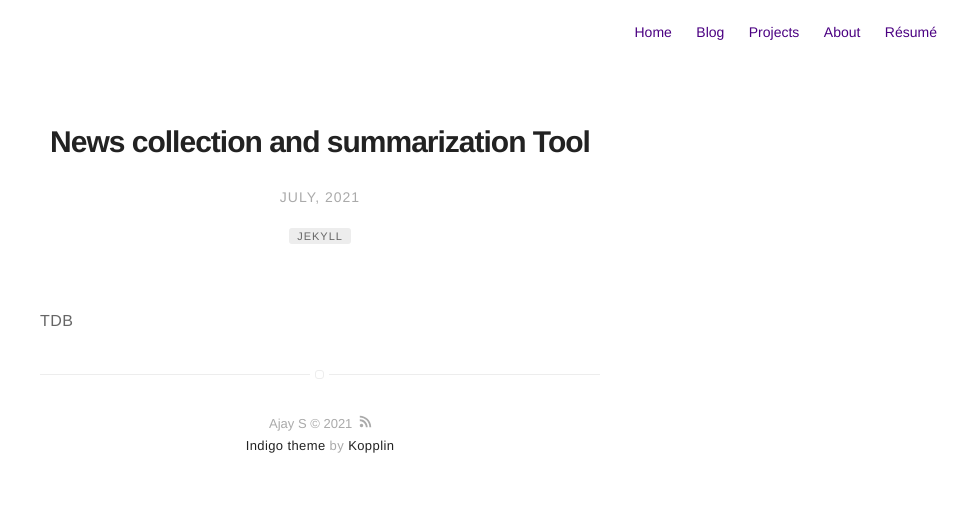
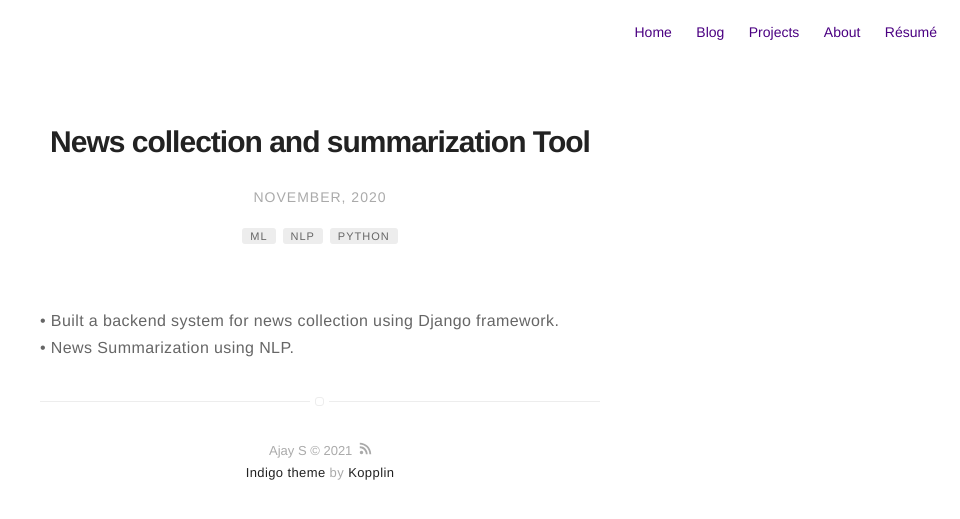
Before and after one commit to ajs997/ajs997.github.io, a Jekyll site: the page built from _posts/2021-07-24-news-collection-and-summarization.md, in a window 1280 px wide. Shown: the top 519 px of the page, without its empty margins (320-1280 px from the left). Built offline with Jekyll 4.4.1, drawn with Linux system fonts in a browser that asks for light colours.

```diff
--- a/_posts/2021-07-24-news-collection-and-summarization.md
+++ b/_posts/2021-07-24-news-collection-and-summarization.md
@@ -1,8 +1,11 @@
 ---
 title: News collection and summarization Tool
 layout: post
-date: '2021-07-24 19:59'
-tag: jekyll
+date: '2020-11-01 00:00'
+tag:
+- ML
+- NLP
+- Python
 hidden: true
 category: project
 projects: true
@@ -10,4 +13,5 @@ author: ajays
 ct: 1
 ---
 
-TDB
+• Built a backend system for news collection using Django framework.<br>
+• News Summarization using NLP.
--- a/blog.html
+++ b/blog.html
@@ -7,7 +7,7 @@ pagination:
   enabled: true
 ---
 <section class="list">
-	{% if site.posts.size == 0 %}
+	{% if site.posts.size == 7 %}
 		<p class="text-center">Nothing published yet!</p>
 	{% elsif site.pagination.enabled %}
 		{% for post in paginator.posts %}
```
Also changed, not shown: FAQ.md (deleted, +0 -10 lines), _posts/2016-01-23-indigo-jekyll-theme.markdown (deleted, +0 -35 lines), _posts/2021-07-24-automated-attendance-system-using-facial-recognition.md (+4 -5 lines), _posts/2021-07-24-data-analysis-of-air-crash-dataset.md (+6 -3 lines), _posts/2021-07-24-smart-cradle.md (+2 -2 lines), _posts/2021-07-24-v-forum.md (+3 -2 lines).
